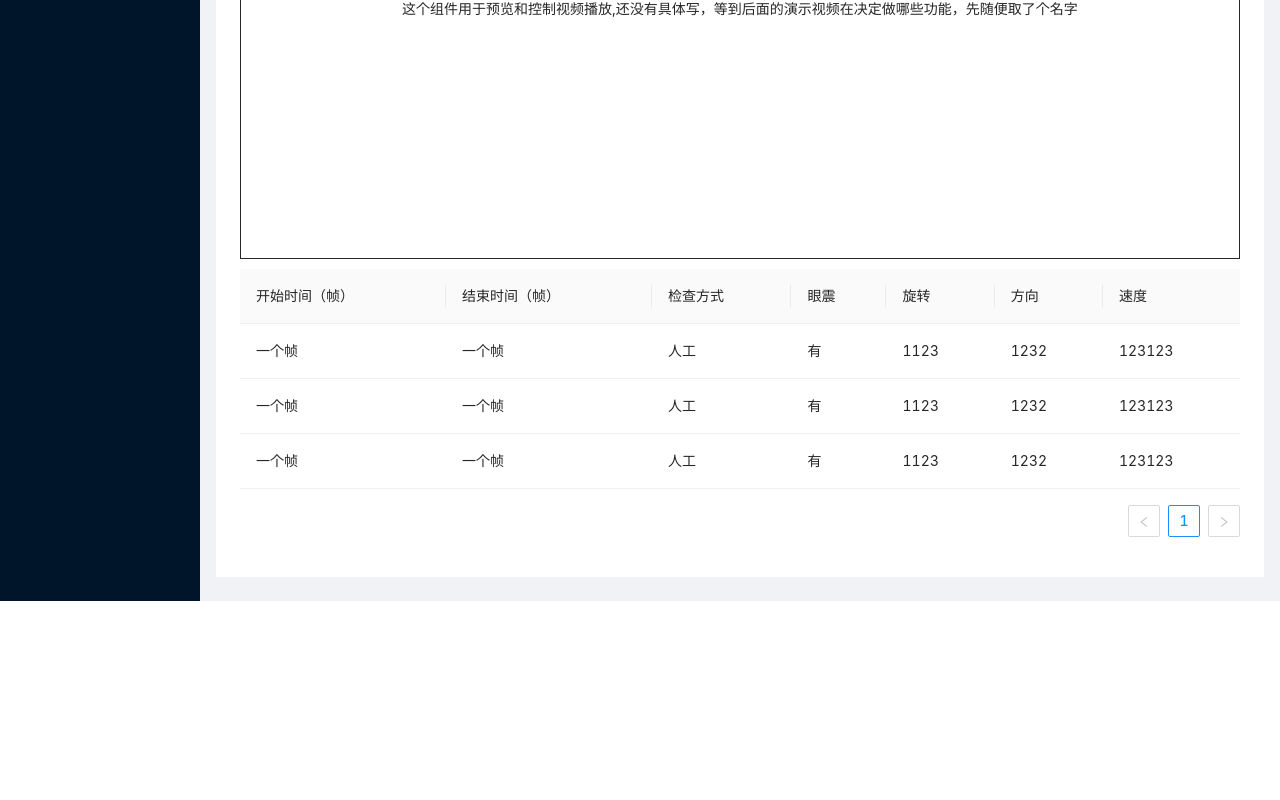
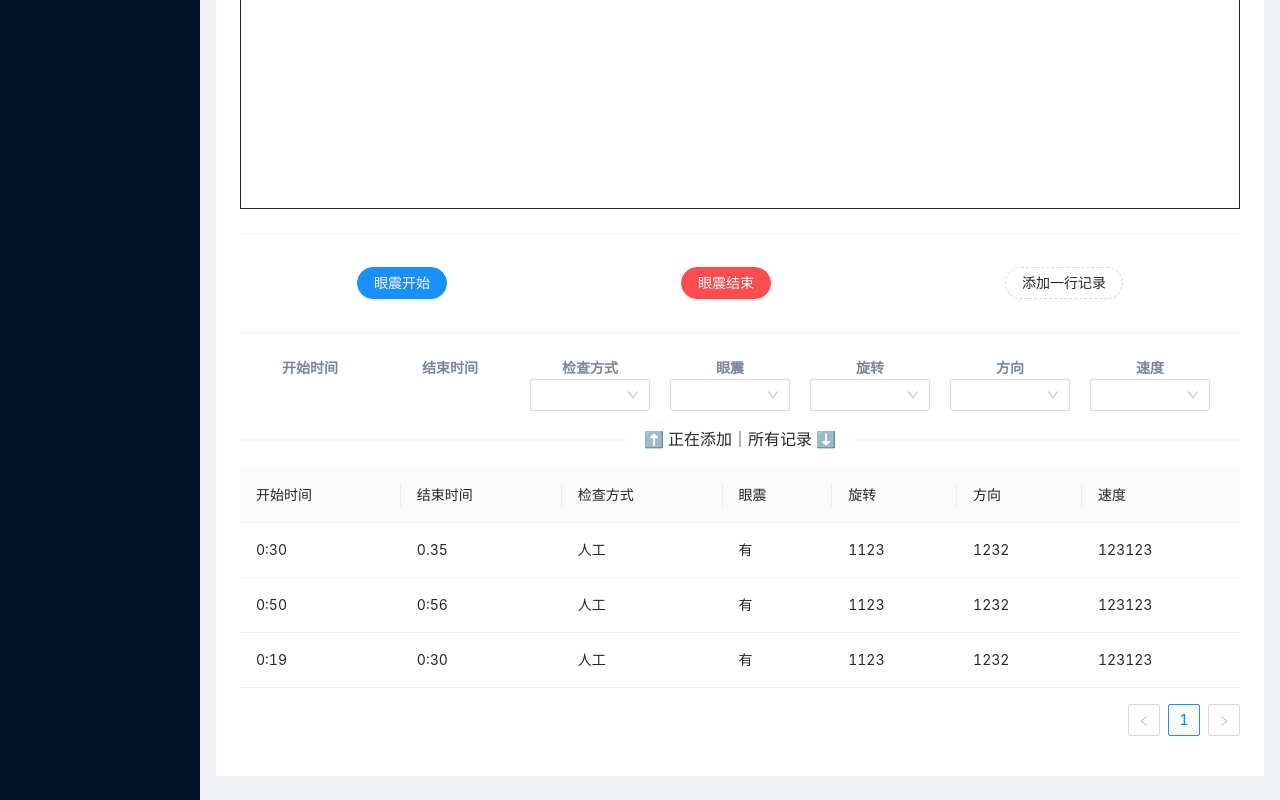
Before and after one commit to GiorgioPeng/Visualization-Systemt-for-Torsional-Nystagmus-Detection, a React (Create React App) app: page /label in a window 1280 px wide. Shown: the part 566-1366 px from the top of the page. Before the commit the page ends 1167 px from the top, so only its background shows below. Built offline with nearby package versions, Linux system fonts and the light colour scheme.

Commit message:
初步的数据添加

```diff
--- a/package.json
+++ b/package.json
@@ -37,5 +37,6 @@
       "last 1 firefox version",
       "last 1 safari version"
     ]
-  }
+  },
+  "homepage": "https://giorgiopeng.github.io/Visualization-Systemt-for-Torsional-Nystagmus-Detection/"
 }
--- /dev/null
+++ b/src/assets/data.json
@@ -0,0 +1,170 @@
+[
+  {
+    "label": "检查方式",
+    "values": [
+      {
+        "value": "自发眼震"
+      },
+      {
+        "value": "左水平凝视诱发"
+      },
+      {
+        "value": "右水平凝视诱发"
+      },
+      {
+        "value": "上向凝视诱发"
+      },
+      {
+        "value": "俯卧位位置眼震"
+      },
+      {
+        "value": "摇头试验"
+      },
+      {
+        "value": "悬头试验(躺下)"
+      },
+      {
+        "value": "悬头试验(坐起)"
+      },
+      {
+        "value": "左侧DixHallpike检查(躺下)"
+      },
+      {
+        "value": "左侧DixHallpike检查(坐起)"
+      },
+      {
+        "value": "右侧DixHallpike检查(躺下)"
+      },
+      {
+        "value": "右侧DixHallpike检查(坐起)"
+      },
+      {
+        "value": "左ROLL"
+      },
+      {
+        "value": "右ROLL"
+      },
+      {
+        "value": "坐位低头"
+      },
+      {
+        "value": "坐位仰头"
+      },
+      {
+        "value": "左水平凝视回原位"
+      },
+      {
+        "value": "右水平凝视回原位"
+      },
+      {
+        "value": "平卧位位置眼震"
+      },
+      {
+        "value": "左侧卧位位置眼震"
+      },
+      {
+        "value": "右侧卧位位置眼震"
+      },
+      {
+        "value": "Valsava诱发眼震"
+      },
+      {
+        "value": "过度换气诱发眼震"
+      },
+      {
+        "value": "Hennebert诱发眼震"
+      }
+    ],
+    "result": ""
+  },
+  {
+    "label": "眼震",
+    "values": [
+      {
+        "value": "急跳性眼震"
+      },
+      {
+        "value": "钟摆性眼震"
+      },
+      {
+        "value": "方波急跳眼震"
+      },
+      {
+        "value": "反跳眼震"
+      }
+    ],
+    "result": ""
+  },
+  {
+    "label": "旋转",
+    "values": [
+      {
+        "value": "纯旋转"
+      },
+      {
+        "value": "旋转"
+      }
+    ],
+    "result": ""
+  },
+  {
+    "label": "方向",
+    "values": [
+      {
+        "value": "水平左侧"
+      },
+      {
+        "value": "水平右侧"
+      },
+      {
+        "value": "垂直上向"
+      },
+      {
+        "value": "垂直下向"
+      },
+      {
+        "value": "左上"
+      },
+      {
+        "value": "右上"
+      },
+      {
+        "value": "水平方波"
+      },
+      {
+        "value": "垂直方波"
+      },
+      {
+        "value": "左下"
+      },
+      {
+        "value": "右下"
+      },
+      {
+        "value": "顺时针旋转"
+      },
+      {
+        "value": "逆时针旋转"
+      }
+    ],
+    "result": ""
+  },
+  {
+    "label": "速度",
+    "values": [
+      {
+        "value": "恒定"
+      },
+      {
+        "value": "递增"
+      },
+      {
+        "value": "递减"
+      },
+      {
+        "value": "递增-递减"
+      }
+    ],
+    "result": ""
+  }
+]
--- /dev/null
+++ b/src/components/RecordAddTable.css
@@ -0,0 +1,7 @@
+.container{
+    display:grid;
+    grid-template-columns: 14% 14% 14% 14% 14% 14% 14%;
+    text-align:center;
+    color:lightslategrey;
+    font-weight: bolder;
+}
--- /dev/null
+++ b/src/components/RecordAddTable.js
@@ -0,0 +1,33 @@
+import React from 'react'
+import { Select } from 'antd'
+import './RecordAddTable.css'
+import paramtersValue from '../assets/data.json'
+
+const { Option } = Select;
+
+function RecordAddTable(props) {
+    const { columns } = props;
+    return (
+        <div className="container">
+            {
+                columns.map((element) => {
+                    return <div key={element.title}>{element.title}</div>
+                })
+            }
+            {
+                columns.map((element) => {
+                    let tempColumnValues = paramtersValue.filter(i => i.label === element.title) // 拿出对应的列的可选参数
+                    return tempColumnValues.length === 0 ?
+                        <div key={element.title} style={{ width: 120, justifySelf: 'center' }}></div>
+                        :
+                        <Select key={element.title} style={{ width: 120, justifySelf: 'center' }}>
+                            {tempColumnValues[0].values.map(element => <Option key={element.value} value={element.value}>{element.value}</Option>)}
+                        </Select>
+                })
+
+            }
+        </div>
+    )
+}
+
+export default RecordAddTable
--- a/src/subPages/Label/CustomerDragger.js
+++ b/src/subPages/Label/CustomerDragger.js
@@ -1,7 +1,6 @@
 import React from 'react'
-import { Upload, message, Button } from 'antd';
+import { Upload, message } from 'antd';
 import { InboxOutlined } from '@ant-design/icons';
-import './CustomerDragger.css'
 const { Dragger } = Upload;
 
 function CustomerDragger() {
@@ -38,11 +37,6 @@ function CustomerDragger() {
                     band files
             </p>
             </Dragger>
-            <div className="ButtonGroup">
-            <Button type="primary" shape="round">开始</Button>
-            <Button type="primary" shape="round" danger>结束</Button>
-            <Button type="dashed" shape="round">添加选项</Button>
-            </div>
         </>
     )
 }
--- a/src/subPages/Label/DataTable.js
+++ b/src/subPages/Label/DataTable.js
@@ -1,50 +1,13 @@
 import React from 'react'
-import { Table, Tag, Space } from 'antd';
+import { Table } from 'antd';
 
-function DataTable() {
-    const columns = [
-        {
-            title: '开始时间（帧）',
-            dataIndex: 'start',
-            key: 'start',
-        },
-        {
-            title: '结束时间（帧）',
-            dataIndex: 'end',
-            key: 'end',
-        },
-        {
-            title: '检查方式',
-            dataIndex: 'method',
-            key: 'method',
-        },
-        {
-            title: '眼震',
-            dataIndex: 'nystagmus',
-            key: 'nystagmus',
-        },
-        {
-            title: '旋转',
-            dataIndex: 'rotate',
-            key: 'rotate',
-        },
-        {
-            title: '方向',
-            dataIndex: 'direction',
-            key: 'direction',
-        },
-        {
-            title: '速度',
-            dataIndex: 'speed',
-            key: 'speed',
-        }
-    ];
-
+function DataTable(props) {
+    const {columns} = props;
     const data = [
         {
             key: '1',
-            start: '一个帧',
-            end: '一个帧',
+            start: '0:30',
+            end: '0.35',
             nystagmus: '有',
             method:'人工',
             rotate: 1123,
@@ -53,8 +16,8 @@ function DataTable() {
         },
         {
             key: '2',
-            start: '一个帧',
-            end: '一个帧',
+            start: '0:50',
+            end: '0:56',
             nystagmus: '有',
             method:'人工',
             rotate: 1123,
@@ -63,8 +26,8 @@ function DataTable() {
         },
         {
             key: '3',
-            start: '一个帧',
-            end: '一个帧',
+            start: '0:19',
+            end: '0:30',
             nystagmus: '有',
             method:'人工',
             rotate: 1123,
--- /dev/null
+++ b/src/subPages/Label/ParametersBox.js
@@ -0,0 +1,22 @@
+import React from 'react'
+import { Button, Divider } from 'antd'
+import RecordAddTable from '../../components/RecordAddTable'
+import './ParamtersBox.css'
+function ParametersBox(props) {
+    const {columns} = props
+    return (
+        <div>
+            <Divider/>
+            <div className="ButtonGroup">
+                <Button type="primary" shape="round">眼震开始</Button>
+                <Button type="primary" shape="round" danger>眼震结束</Button>
+                <Button type="dashed" shape="round">添加一行记录</Button>
+            </div>
+            <Divider/>
+            <RecordAddTable columns={columns}/>
+            <Divider>⬆️ 正在添加｜所有记录 ⬇️</Divider>
+        </div>
+    )
+}
+
+export default ParametersBox
--- a/src/subPages/Label/index.js
+++ b/src/subPages/Label/index.js
@@ -2,13 +2,51 @@ import React from 'react'
 import CustomerDragger from'./CustomerDragger'
 import VideoControl from './VideoControl'
 import DataTable from './DataTable'
+import ParamtersBox from './ParametersBox'
 function index() {
-
+    const tableHeader = [
+        {
+            title: '开始时间',
+            dataIndex: 'start',
+            key: 'start',
+        },
+        {
+            title: '结束时间',
+            dataIndex: 'end',
+            key: 'end',
+        },
+        {
+            title: '检查方式',
+            dataIndex: 'method',
+            key: 'method',
+        },
+        {
+            title: '眼震',
+            dataIndex: 'nystagmus',
+            key: 'nystagmus',
+        },
+        {
+            title: '旋转',
+            dataIndex: 'rotate',
+            key: 'rotate',
+        },
+        {
+            title: '方向',
+            dataIndex: 'direction',
+            key: 'direction',
+        },
+        {
+            title: '速度',
+            dataIndex: 'speed',
+            key: 'speed',
+        }
+    ];
     return (
         <div>
             <CustomerDragger/>
             <VideoControl/>
-            <DataTable/>
+            <ParamtersBox columns={tableHeader}/>
+            <DataTable columns={tableHeader}/>
         </div>
     )
 }
```
Also changed, not shown: src/subPages/Label/ParamtersBox.css (renamed from src/subPages/Label/CustomerDragger.css).
